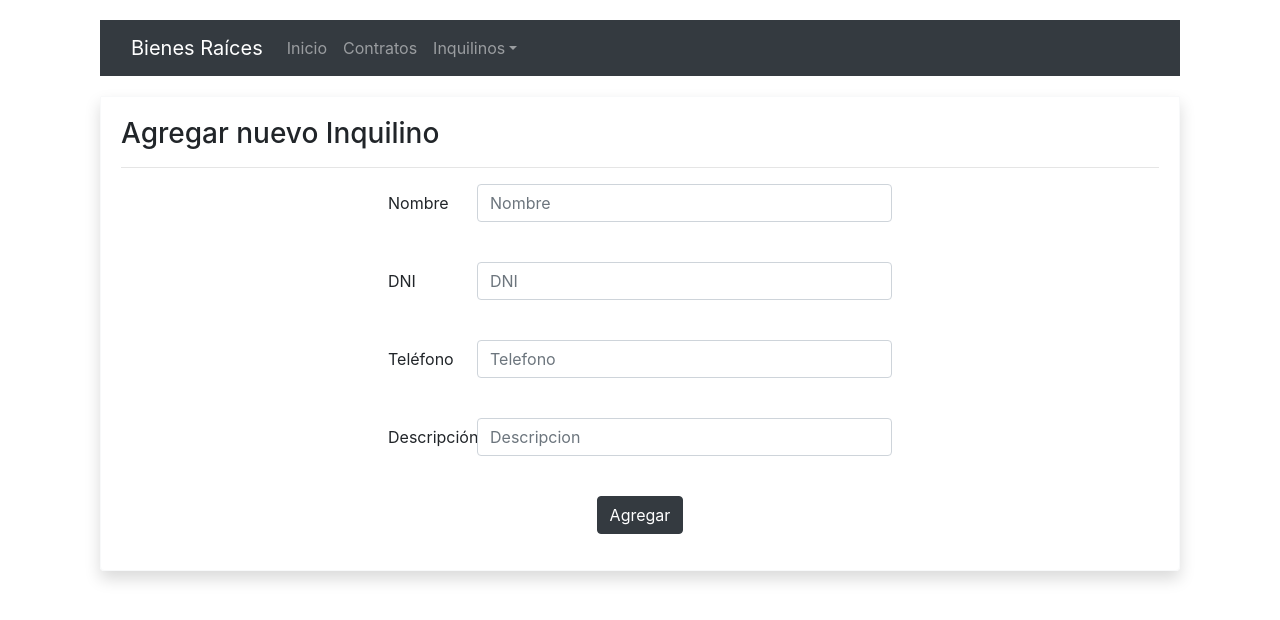
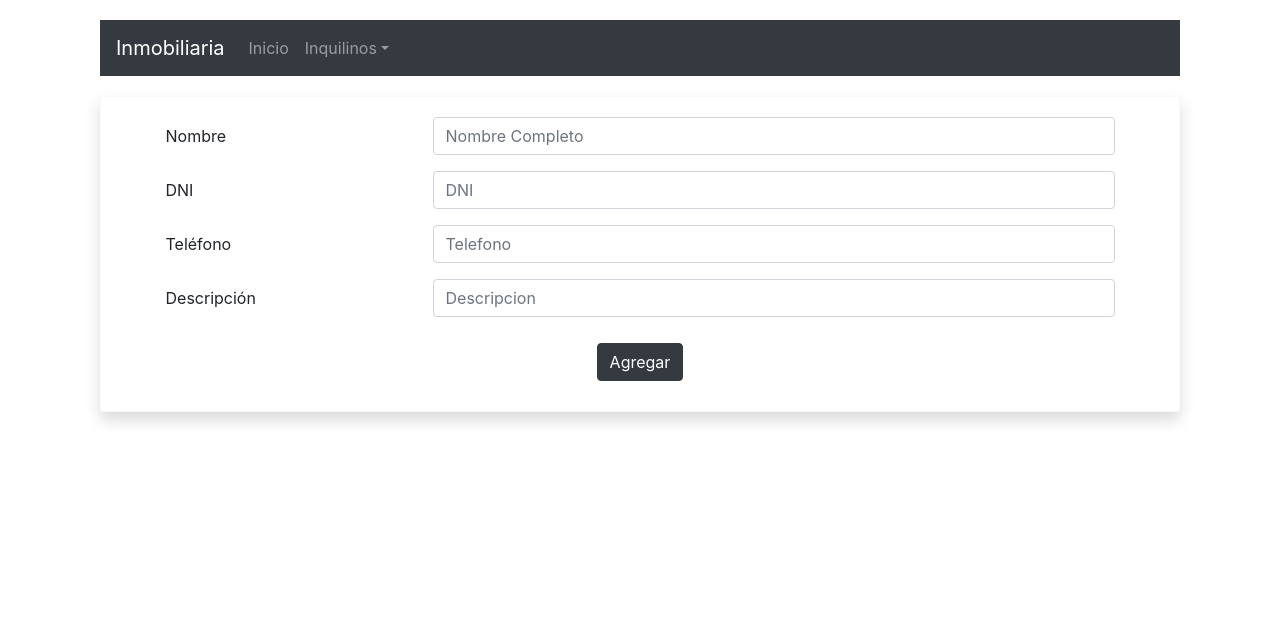
Before and after one commit to brianarrondo/real-estate, a React (Create React App) app in the folder Frontend/: page /tenant/creation in a window 1280 px wide. Shown: the top 620 px of the page. Built offline with nearby package versions, Linux system fonts and the light colour scheme.

Commit message:
Se migra una alerta, la navbar y router y el form de creacion de Tenant a react-bootstrap

```diff
--- a/Frontend/src/components/Header.js
+++ b/Frontend/src/components/Header.js
@@ -1,36 +1,24 @@
 import React from 'react';
-import { Link } from 'react-router-dom';
 import Styles from "../css/styles.css";
+import {Nav, Navbar, NavDropdown} from "react-bootstrap";
+import {Link} from "react-router-dom";
 
 const Header = () => {
     return (
         <div className="container header">
-            <nav className="navbar navbar-expand-lg bg-dark navbar-dark">
-                <div className="container-fluid">
-                    <a className="navbar-brand" href="#">Bienes Raíces</a>
-                    {/* Barra responsive */}
-                    <button className="navbar-toggler" type="button" data-bs-toggle="collapse"
-                            data-bs-target="#navbarNavAltMarkup" aria-controls="navbarNavAltMarkup" aria-expanded="false"
-                            aria-label="Toggle navigation">
-                        <span className="navbar-toggler-icon"></span>
-                    </button>
-
-                    <div className="collapse navbar-collapse" id="navbarNavAltMarkup">
-                        <ul className="navbar-nav">
-                            <li className="nav-item"><Link to="/" className="nav-link" aria-current="page">Inicio</Link></li>
-                            <li className="nav-item"><Link to="/estate/all" className="nav-link">Contratos</Link></li>
-                            <li className="nav-item dropdown">
-                                <a className="nav-link dropdown-toggle" id="navbarDropdownMenuLink"
-                                   role="button" data-bs-toggle="dropdown" aria-expanded="false" href="#">Inquilinos</a>
-                                <ul className="dropdown-menu" aria-labelledby="navbarDropdownMenuLink">
-                                    <li><Link to="/tenant/all" className="dropdown-item">Listar</Link></li>
-                                    <li><Link to="/tenant/creation" className="dropdown-item">Agregar</Link></li>
-                                </ul>
-                            </li>
-                        </ul>
-                    </div>
-                </div>
-            </nav>
+            <Navbar bg="dark" variant="dark" expand="lg">
+                <Navbar.Brand href="#home">Inmobiliaria</Navbar.Brand>
+                <Navbar.Toggle aria-controls="basic-navbar-nav" />
+                <Navbar.Collapse id="basic-navbar-nav">
+                    <Nav className="mr-auto">
+                        <Nav.Link as={Link} to="/">Inicio</Nav.Link>
+                        <NavDropdown title="Inquilinos" id="basic-nav-dropdown">
+                            <NavDropdown.Item as={Link} to="/tenant/all">Listar</NavDropdown.Item>
+                            <NavDropdown.Item as={Link} to="/tenant/creation">Agregar</NavDropdown.Item>
+                        </NavDropdown>
+                    </Nav>
+                </Navbar.Collapse>
+            </Navbar>
         </div>
     );
 };
--- a/Frontend/src/components/tenant/TenantCreation.js
+++ b/Frontend/src/components/tenant/TenantCreation.js
@@ -3,35 +3,28 @@ import TenantService from "../../services/TenantService";
 import Utils from "../../utils/Utils";
 
 import { useForm } from 'react-hook-form';
-import Alert from "../utils/Alert";
+import AlertCustom from "../utils/AlertCustom";
+import Modal from "react-bootstrap/Modal";
+import {Button, Col, Form, Row} from "react-bootstrap";
 
 const TenantCreation = () => {
+    let tenantFullName = React.createRef();
+    let tenantDni = React.createRef();
+    let tenantPhone = React.createRef();
+    let tenantDescription = React.createRef();
+
     const [tenantCreated, setTenantCreated] = useState(null);
     const [showTenantCreationAlert, setShowTenantCreationAlert] = useState(false);
     const [errorOnTenantCreationRequest, setErrorOnTenantCreationRequest] = useState(false);
-    const { register, handleSubmit, errors, reset } = useForm();
-
-    const createTenant = (formData) => {
-        TenantService.createTenant(formData,
-                () => {
-                    setTenantCreated(formData);
-                    setShowTenantCreationAlert(true);
-                    reset();
-                },
-                (error) => {
-                    setErrorOnTenantCreationRequest(error);
-                }
-            );
-    };
 
     /* Alerta para la creacion exitosa del objeto */
     const displaySuccessTenantCreationAlert = () => {
         let tenantName = tenantCreated ? tenantCreated.fullName : "";
         return (
             <div key={Utils.generateKey(tenantName)}>
-                <Alert type="success" show={showTenantCreationAlert} onClose={() => setShowTenantCreationAlert(false)}>
+                <AlertCustom type="success" show={showTenantCreationAlert} onClose={() => setShowTenantCreationAlert(false)}>
                     <i className="bi bi-check-circle"></i> El inquilino <strong>{tenantName}</strong> fue agregado con éxito
-                </Alert>
+                </AlertCustom>
             </div>
         );
     };
@@ -41,74 +34,76 @@ const TenantCreation = () => {
         let errorMsg = errorOnTenantCreationRequest ? errorOnTenantCreationRequest.message : "";
         return (
             <div key={Utils.generateKey("error")}>
-                <Alert type="danger" show={errorOnTenantCreationRequest} onClose={() => setErrorOnTenantCreationRequest(null)}>
+                <AlertCustom type="danger" show={errorOnTenantCreationRequest} onClose={() => setErrorOnTenantCreationRequest(null)}>
                     <i className="bi bi-exclamation-circle"></i> Hubo un error en la creación del Inquilino: "{errorMsg}"
-                </Alert>
+                </AlertCustom>
             </div>
         );
     };
 
+    function handleSubmit(event) {
+        event.preventDefault();
+        console.log("hola");
+        const tenant = {
+            fullName: tenantFullName.current.value,
+            dni: tenantDni.current.value,
+            phone: tenantPhone.current.value,
+            description: tenantDescription.current.value
+        };
+        console.log(tenant);
+        TenantService.createTenant(tenant,
+            () => {
+                setTenantCreated(tenant);
+                setShowTenantCreationAlert(true);
+            },
+            (error) => {
+                setErrorOnTenantCreationRequest(error);
+            }
+        );
+    }
+
     return (
         <div className="container">
-            {displaySuccessTenantCreationAlert()}
-            {displayErrorTenantCreationAlert()}
 
-            <form
-                onSubmit={handleSubmit((formData) => createTenant(formData))}
-                className="basic-padding-20 shadow justify-content-center rounded-bottom border border-light"
-                noValidate
-            >
-                <div>
-                    <h3>Agregar nuevo Inquilino</h3>
-                </div>
+            <Form onSubmit={handleSubmit} className="basic-padding-20 shadow justify-content-center rounded-bottom border border-light">
+                    <Form.Group as={Row} className="justify-content-center">
+                        <Form.Label column sm={3}>
+                            Nombre
+                        </Form.Label>
+                        <Col sm={8}>
+                            <Form.Control type="text" ref={tenantFullName} placeholder="Nombre Completo" />
+                        </Col>
+                    </Form.Group>
 
-                <hr />
+                    <Form.Group as={Row} className="justify-content-center">
+                        <Form.Label column sm={3}>
+                            DNI
+                        </Form.Label>
+                        <Col sm={8}>
+                            <Form.Control type="text" ref={tenantDni} placeholder="DNI" />
+                        </Col>
+                    </Form.Group>
 
-                <div className="form-group row justify-content-center">
-                    <label htmlFor="name" className="col-sm-2 col-md-2 col-lg-1 col-form-label form-label">Nombre</label>
-                    <div className="col-sm-7 col-md-5">
-                        <input
-                            type="text"
-                            className={"form-control" + (errors.fullName ? " is-invalid" : "")}
-                            name="fullName"
-                            placeholder="Nombre"
-                            ref={register({required: true})}
-                        />
-                        <div className="invalid-feedback">Debe completar el nombre</div>
-                    </div>
-                </div>
-                <br />
-                <div className="form-group row justify-content-center">
-                    <label htmlFor="dni" className="col-sm-2 col-md-2 col-lg-1 col-form-label form-label">DNI</label>
-                    <div className="col-sm-7 col-md-5"><input type="text" className="form-control" name="dni" placeholder="DNI" ref={register} /></div>
-                </div>
-                <br />
-                <div className="form-group row justify-content-center">
-                    <label htmlFor="phone" className="col-sm-2 col-md-2 col-lg-1 col-form-label form-label">Teléfono</label>
-                    <div className="col-sm-7 col-md-5">
-                        <input type="text" className="form-control" name="phone" placeholder="Telefono" ref={register} />
-                    </div>
+                    <Form.Group as={Row} className="justify-content-center">
+                        <Form.Label column sm={3}>
+                            Teléfono
+                        </Form.Label>
+                        <Col sm={8}>
+                            <Form.Control type="text" ref={tenantPhone} placeholder="Telefono" />
+                        </Col>
+                    </Form.Group>
 
-                </div>
-                <br />
-                <div className="form-group row justify-content-center">
-                    <label htmlFor="desc" className="col-sm-2 col-md-2 col-lg-1 col-form-label form-label">Descripción</label>
-                    <div className="col-sm-7 col-md-5">
-                        <input
-                            type="text"
-                            className={"form-control" + (errors.description ? " is-invalid" : " ")}
-                            name="description"
-                            placeholder="Descripcion"
-                            ref={register({maxLength: 10})}
-                        />
-                        <div className="invalid-feedback">Se superó el máximo de carácteres permitidos (50)</div>
-                    </div>
-                </div>
-                <br />
-                <div className="form-group row justify-content-center">
-                    <div className="col-sm-5 col-md-5 align-center"><button type="submit" className="btn btn-dark">Agregar</button></div>
-                </div>
-            </form>
+                    <Form.Group as={Row} className="justify-content-center">
+                        <Form.Label column sm={3}>
+                            Descripción
+                        </Form.Label>
+                        <Col sm={8}>
+                            <Form.Control type="text" ref={tenantDescription} placeholder="Descripcion" />
+                        </Col>
+                    </Form.Group>
+
+                    <div className="align-center basic-padding-10"><Button variant="dark" type="submit">Agregar</Button></div>
+            </Form>
         </div>
     );
 };
--- /dev/null
+++ b/Frontend/src/components/tenant/TenantDeletion.js
@@ -0,0 +1,49 @@
+import React from "react";
+import Modal from "react-bootstrap/Modal";
+import {Button} from "react-bootstrap";
+import TenantService from "../../services/TenantService";
+
+const TenantDeletion = ({show, onHide, tenant, callback}) => {
+
+    function deleteTenant(tenant) {
+        TenantService.deleteTenant(tenant,
+                (response) => {
+                    if(onHide) onHide();
+                    if(callback) callback();
+                },
+                (error) => {
+                    //setErrorOnRequest(error);
+                    console.log("ERROR AL REALIZAR EL REQUEST" + error);
+                }
+            );
+    }
+
+    return (
+        <Modal
+            size="lg"
+            aria-labelledby="contained-modal-title-vcenter"
+            centered
+            show={show}
+            onHide={onHide}
+        >
+
+            <Modal.Header closeButton>
+                <Modal.Title>
+                    Borrar Inquilino
+                </Modal.Title>
+            </Modal.Header>
+
+            <Modal.Body>
+                ¿Desea borrar el inquilino <span className="bold">{tenant && tenant.fullName}</span>?
+            </Modal.Body>
+
+            <Modal.Footer>
+                <Button variant="secondary" onClick={onHide}>Cerrar</Button>
+                <Button variant="success" onClick={() => deleteTenant(tenant)}>Borrar</Button>
+            </Modal.Footer>
+
+        </Modal>
+    );
+};
+
+export default TenantDeletion;
--- a/Frontend/src/components/tenant/TenantEditForm.js
+++ b/Frontend/src/components/tenant/TenantEdition.js
@@ -3,7 +3,7 @@ import Modal from "react-bootstrap/Modal";
 import {Button, Col, Form, Row} from "react-bootstrap";
 import TenantService from "../../services/TenantService";
 
-const TenantEditForm = ({ show, onHide, tenant, callback }) => {
+const TenantEdition = ({ show, onHide, tenant, callback }) => {
     let tenantFullName = React.createRef();
     let tenantDni = React.createRef();
     let tenantPhone = React.createRef();
@@ -48,7 +48,7 @@ const TenantEditForm = ({ show, onHide, tenant, callback }) => {
                 <Modal.Body>
                     <Form.Group as={Row}>
                         <Form.Label column sm={2}>
-                            Email
+                            Nombre
                         </Form.Label>
                         <Col sm={9}>
                             <Form.Control type="text" ref={tenantFullName} defaultValue={tenant && tenant.fullName} placeholder="Nombre Completo" />
@@ -93,4 +93,4 @@ const TenantEditForm = ({ show, onHide, tenant, callback }) => {
     );
 };
 
-export default TenantEditForm;
+export default TenantEdition;
--- a/Frontend/src/components/tenant/TenantList.js
+++ b/Frontend/src/components/tenant/TenantList.js
@@ -3,8 +3,9 @@ import TenantService from "../../services/TenantService";
 import Utils from "../../utils/Utils";
 
 import DeleteConfirmModal from "../utils/DeleteConfirmModal";
-import Alert from "../utils/Alert";
-import TenantEditForm from "./TenantEditForm";
+import AlertCustom from "../utils/AlertCustom";
+import TenantEdition from "./TenantEdition";
+import TenantDeletion from "./TenantDeletion";
 
 const TenantList = () => {
 	const [tenants, setTenants] = useState([]);
@@ -12,8 +13,9 @@ const TenantList = () => {
 	const [showTenantDeletionAlert, setShowTenantDeletionAlert] = useState(null);
 
 	const [showTenantEditionModal, setShowTenantEditionModal] = useState(false);
+	const [showTenantDeletionModal, setShowTenantDeletionModal] = useState(false);
+
 	const [tenantToEdit, setTenantToEdit] = useState(null);
-	const [showTenantEditionAlert, setShowTenantEditionAlert] = useState(null);
 
 	const [errorOnRequest, setErrorOnRequest] = useState(null);
 
@@ -25,54 +27,14 @@ const TenantList = () => {
 		TenantService.getAllTenants((response) => setTenants(response.data));
 	};
 
-	const deleteTenant = (tenant) => {
-		TenantService.deleteTenant(tenant,
-			(response) => {
-				setShowTenantDeletionAlert(true);
-				getAllTenants();
-			},
-			(error) => {
-				setErrorOnRequest(error);
-			}
-		);
-	};
-
-	/* Muestra el modal flotante para confirmar la eliminacion del objeto */
-	const deleteConfirmModal = () => {
-		return (
-			<DeleteConfirmModal title="Borrar Inquilino" onClick={() => deleteTenant(tenantToDelete)} id="deleteConfirmModal">
-				¿Está seguro que desea borrar el inquilino <span className="bold"> {tenantToDelete && tenantToDelete.fullName} </span>?
-			</DeleteConfirmModal>
-		);
-	};
-
-	/* Muestra la alerta flotante al eliminar correctamente un objeto */
-	const displayTenantDeletionSuccessAlert = () => {
-		let tenantName = tenantToDelete ? tenantToDelete.fullName : "";
-		return (
-			<div key={Utils.generateKey(tenantToDelete)}>
-				<Alert type="success" show={showTenantDeletionAlert} onClose={() => setShowTenantDeletionAlert(false)}>
-					<i className="bi bi-check-circle"></i> El inquilino <strong>{tenantName}</strong> ha sido borrado con éxito
-				</Alert>
-			</div>
-		);
-	};
-
-	/* Alerta para errores al realizar el request */
-	const displayTenantErrorCreationAlert = () => {
-		let errorMsg = errorOnRequest ? errorOnRequest.message : "";
-		return (
-			<div key={Utils.generateKey("error")}>
-				<Alert type="danger" show={errorOnRequest} onClose={() => setErrorOnRequest(null)}>
-					<i className="bi bi-exclamation-circle"></i> Hubo un error: "{errorMsg}"
-				</Alert>
-			</div>
-		);
-	};
-
 	function editOnClick(tenant) {
 		setTenantToEdit(tenant);
 		setShowTenantEditionModal(true);
+	}
+
+	function deleteOnClick(tenant) {
+		setTenantToDelete(tenant);
+		setShowTenantDeletionModal(true);
 	}
 
 	/* Llenamos la tabla con los objetos correspondientes */
@@ -89,7 +51,7 @@ const TenantList = () => {
 					</a>
 				</td>
 				<td>
-					<a className="btn btn-dark btn-sm" data-bs-toggle="modal" onClick={() => setTenantToDelete(tenant)}>
+					<a className="btn btn-dark btn-sm" onClick={() => deleteOnClick(tenant)}>
 						<i className="bi bi-x-square-fill"></i> Borrar
 					</a>
 				</td>
@@ -125,12 +87,23 @@ const TenantList = () => {
 					</table>
 				</div>
 
-				{deleteConfirmModal()}
-				{displayTenantDeletionSuccessAlert()}
-
-				<TenantEditForm show={showTenantEditionModal} onHide={() => setShowTenantEditionModal(false)} tenant={tenantToEdit} callback={() => getAllTenants()} />
-
-				{displayTenantErrorCreationAlert()}
+				<AlertCustom type="success" show={showTenantDeletionAlert} onClose={() => setShowTenantDeletionAlert(false)}> Borrando </AlertCustom>
+				<TenantEdition
+					show={showTenantEditionModal}
+					onHide={() => setShowTenantEditionModal(false)}
+					tenant={tenantToEdit}
+					callback={() => getAllTenants()}
+				/>
+				<TenantDeletion
+					show={showTenantDeletionModal}
+					onHide={() => setShowTenantDeletionModal(false)}
+					tenant={tenantToDelete}
+					callback={() => {
+							getAllTenants();
+							setShowTenantDeletionAlert(true);
+						}
+					}
+				/>
 
 			</div>
 		</div>
--- /dev/null
+++ b/Frontend/src/components/utils/AlertCustom.js
@@ -0,0 +1,33 @@
+import React, { useEffect } from "react";
+import Utils from "../../utils/Utils";
+import {Alert} from "react-bootstrap";
+
+const AlertCustom = ({ children, type, show, onClose }) => {
+
+    let key = Utils.generateKey("success-alert");
+
+    /* Luego de renderizar por primera vez, se lanza un timeout para cerrar la alerta */
+    useEffect(() => {
+        if (show) {
+            let alertNode = document.querySelector("#" + key);
+            let alert = new window.bootstrap.Alert(alertNode);
+
+            alertNode.addEventListener("closed.bs.alert", () => {
+                if (onClose) onClose();
+            });
+
+            setTimeout(() => {
+                alert.close();
+            }, 2000);
+        }
+    }, []);
+
+    return (
+        <Alert key={key} variant={type} onClose={onClose} show={show} dismissible transition>
+            <Alert.Heading>{children}</Alert.Heading>
+        </Alert>
+    );
+
+};
+
+export default AlertCustom;
```
Also changed, not shown: Frontend/src/components/utils/Alert.js (deleted, +0 -39 lines), 1 other file (tests, documents, lock files or other folders).
